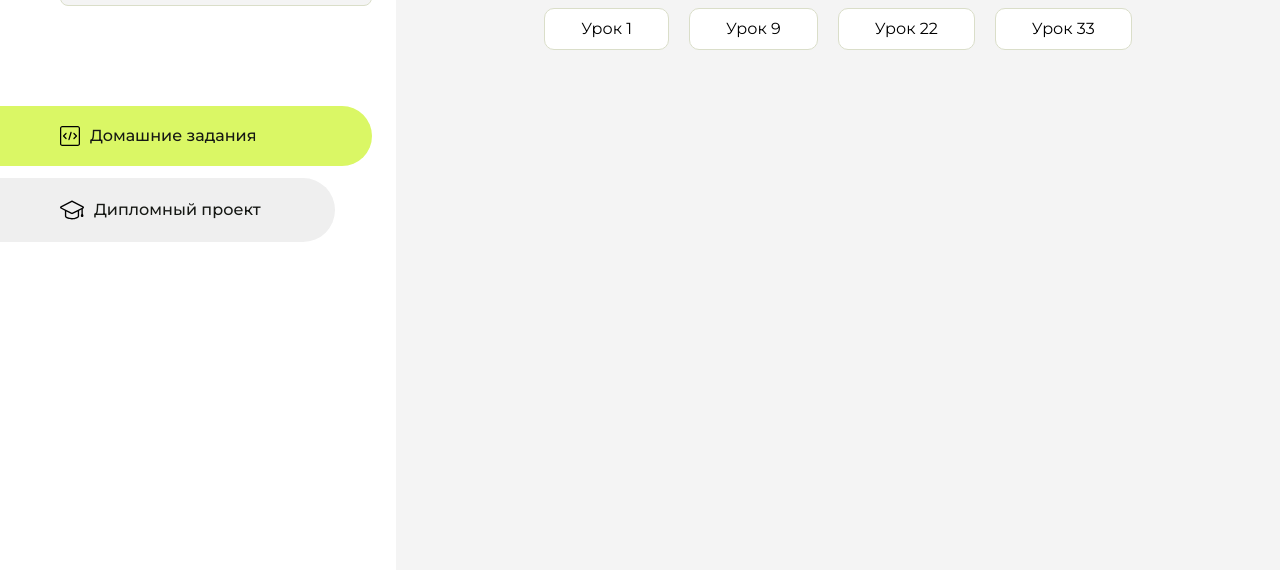
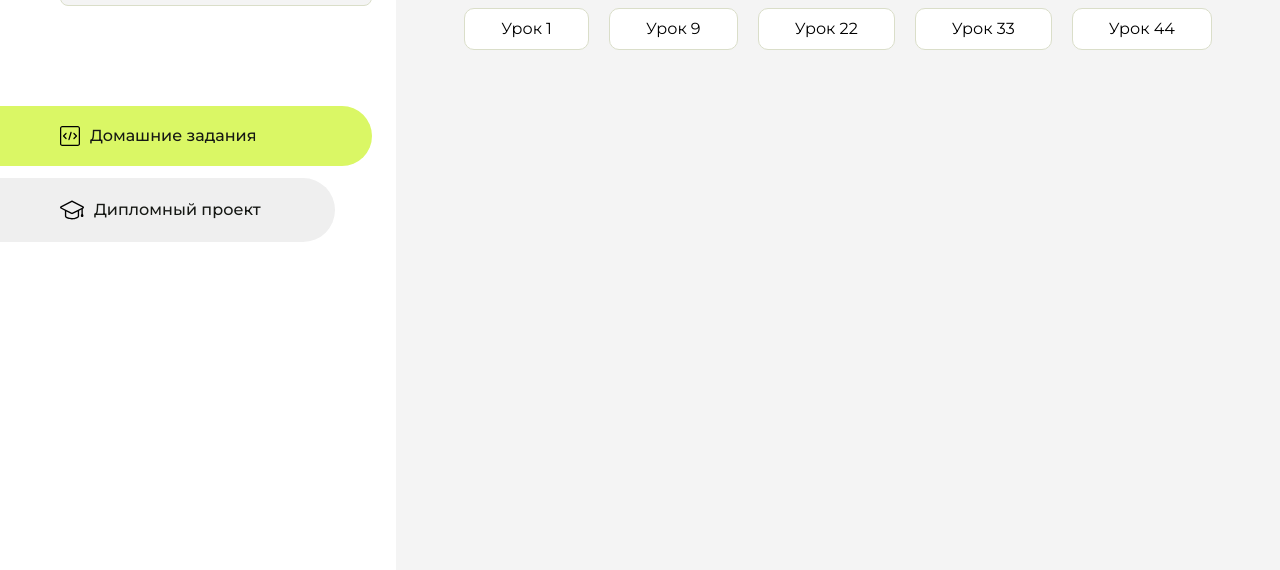
Before and after one commit to wewuk/domashka, a plain HTML site: page index.html in a window 1280 px wide. Shown: the part 230-800 px from the top of the page. Drawn offline with Linux system fonts and the light colour scheme.

Commit message:
Update index.html

```diff
--- a/index.html
+++ b/index.html
@@ -104,6 +104,9 @@
                     <li class="content__list-item">
                         <a href="Урок_33_домашка/index.html">Урок 33</a>
                     </li>
+                    <li class="content__list-item">
+                        <a href="Урок_44-домашка/index.html">Урок 44</a>
+                    </li>
                 </ul>
             </div>
             <div class="content__block hidden" id="diplomBlock">
```
